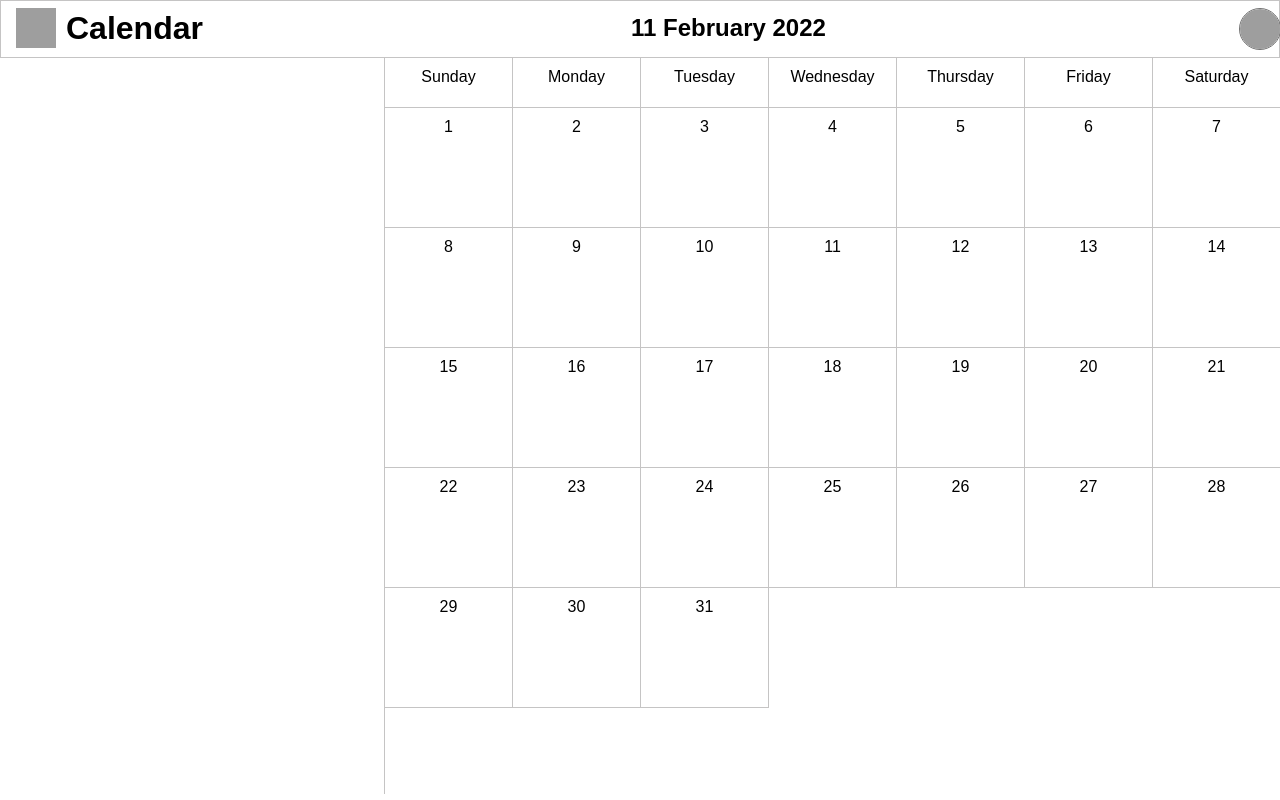
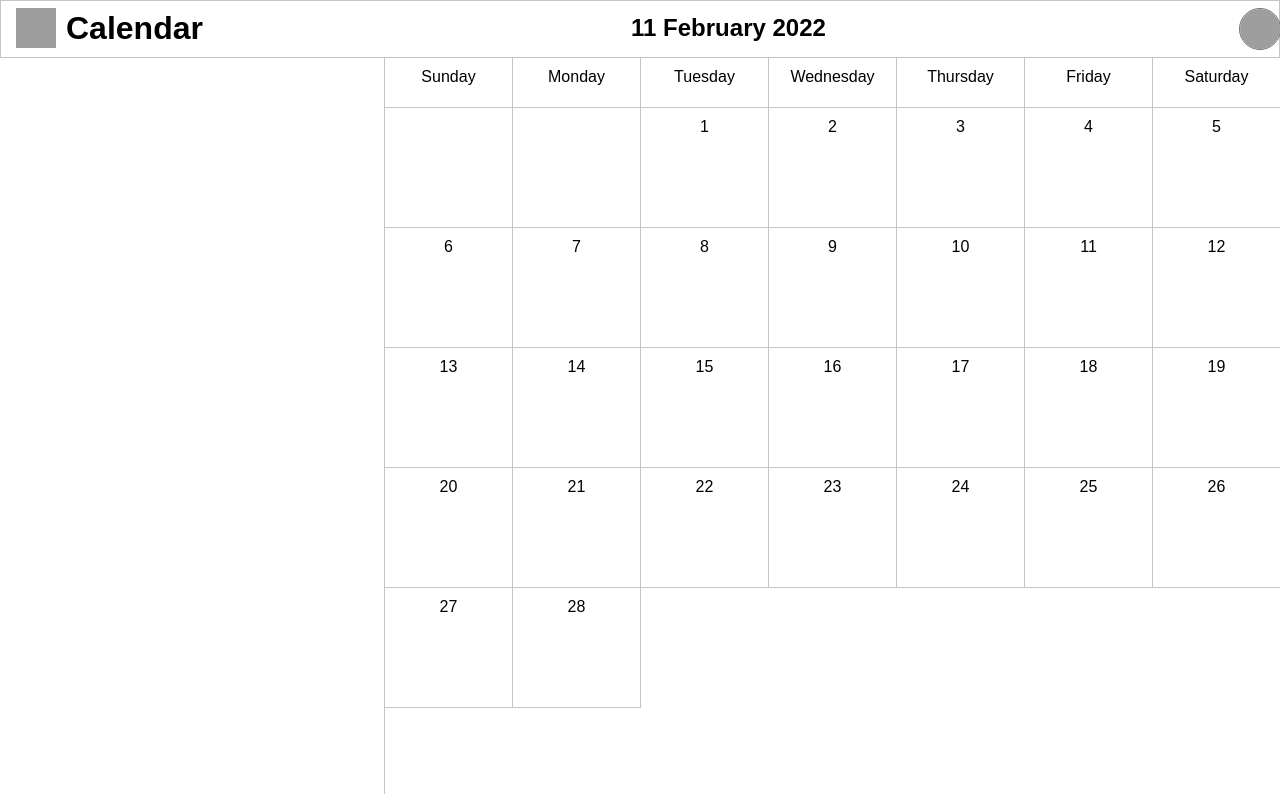
Before and after one commit to sujitIwale/google-calendar, a React (Create React App) app in the folder client/: page / in a window 1280 px wide. Built offline with nearby package versions, Linux system fonts and the light colour scheme; grey boxes are pictures that could not be loaded.

Commit message:
feat: month added

```diff
--- a/client/src/components/Month/Month.js
+++ b/client/src/components/Month/Month.js
@@ -1,4 +1,4 @@
-import React from 'react';
+import React, { Fragment } from 'react';
 import './Month.css';
 
 const Month = () => {
@@ -11,17 +11,45 @@ const Month = () => {
 		'Friday',
 		'Saturday',
 	];
+	const todaysDate = new Date();
+	const [month, day, year] = [
+		todaysDate.getMonth(),
+		todaysDate.getDate(),
+		todaysDate.getFullYear(),
+	];
+	const daysInMonth = new Date(year, month + 1, 0).getDate();
+	const startOfMonthDay = new Date(year, month, 1).getDay() + 1;
+	console.log(startOfMonthDay, daysInMonth);
+
+	const getWeeksUi = () => {
+		let started = false;
+		let currentDay = 0;
+		const days = [];
+		for (let i = 0; currentDay < daysInMonth; i++) {
+			console.log('first');
+			if (i + 1 === startOfMonthDay || started) {
+				started = true;
+				currentDay++;
+				days.push(currentDay);
+			} else days.push('');
+		}
+
+		const weeksJsx = (
+			<Fragment>
+				{days.map((day) => (
+					<span className='day-name'>{day}</span>
+				))}
+			</Fragment>
+		);
+		return weeksJsx;
+	};
 	return (
 		<div className='month-calendar-container'>
 			<div className='month-calendar'>
 				{weeekDayas.map((weekday) => (
 					<span className='day-name'>{weekday}</span>
 				))}
-				{Array(31)
-					.fill('')
-					.map((el, i) => (
-						<span className='day-name pointer'>{i + 1}</span>
-					))}
+				{getWeeksUi()}
 			</div>
 		</div>
 	);
```
